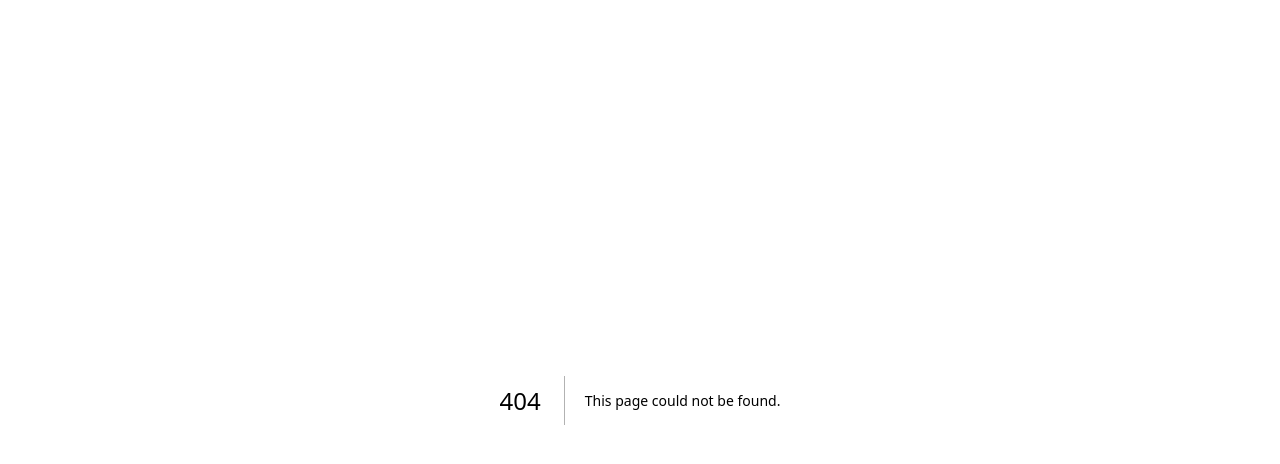
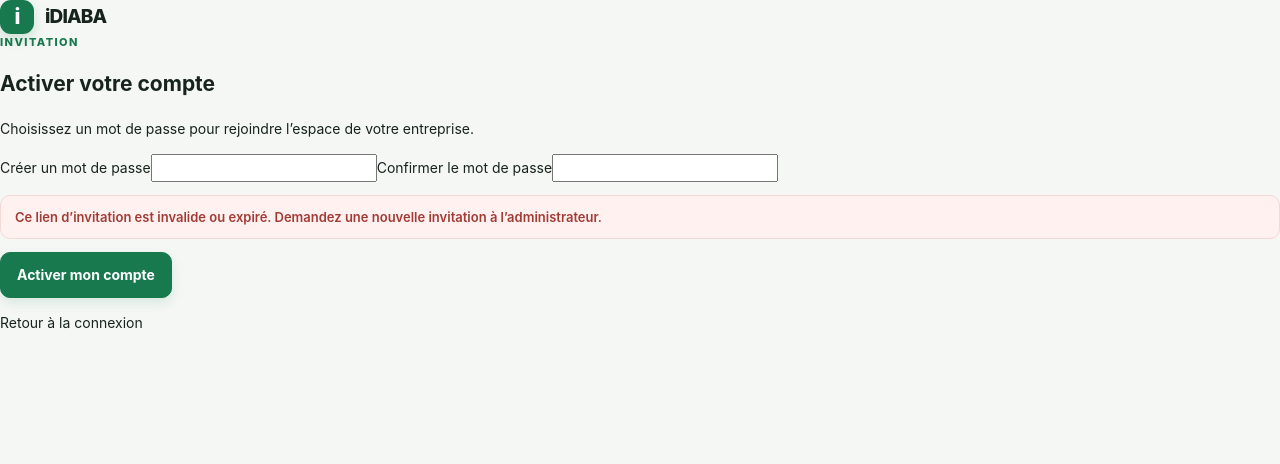
Before and after one commit to Nasora-group/iDIABA, a Next.js app: page /auth/accept-invite in a window 1280 px wide. Before the commit this address had no page. Shown: the top 464 px of the page. Built offline with nearby package versions, Linux system fonts and the light colour scheme; no server answers.

Commit message:
fix(auth): corriger les liens d’invitation en production (#37)
* fix(auth): force production invitation redirect

* feat(auth): add invitation acceptance form

* feat(auth): add production invitation activation page

```diff
--- /dev/null
+++ b/app/auth/accept-invite/accept-invite-form.tsx
@@ -0,0 +1,70 @@
+"use client";
+
+import { useEffect, useState } from "react";
+import { useRouter } from "next/navigation";
+import { createClient } from "@/lib/supabase/client";
+
+export default function AcceptInviteForm() {
+  const router = useRouter();
+  const [ready, setReady] = useState(false);
+  const [email, setEmail] = useState("");
+  const [password, setPassword] = useState("");
+  const [confirmation, setConfirmation] = useState("");
+  const [error, setError] = useState("");
+  const [busy, setBusy] = useState(false);
+
+  useEffect(() => {
+    let active = true;
+    const supabase = createClient();
+    supabase.auth.getSession().then(({ data, error: sessionError }) => {
+      if (!active) return;
+      if (sessionError || !data.session) {
+        setError("Ce lien d’invitation est invalide ou expiré. Demandez une nouvelle invitation à l’administrateur.");
+      } else {
+        setEmail(data.session.user.email ?? "");
+      }
+      setReady(true);
+    });
+    return () => { active = false; };
+  }, []);
+
+  async function submit(event: React.FormEvent<HTMLFormElement>) {
+    event.preventDefault();
+    setError("");
+    if (password.length < 8) {
+      setError("Le mot de passe doit contenir au moins 8 caractères.");
+      return;
+    }
+    if (password !== confirmation) {
+      setError("Les deux mots de passe ne correspondent pas.");
+      return;
+    }
+    setBusy(true);
+    try {
+      const supabase = createClient();
+      const { error: updateError } = await supabase.auth.updateUser({ password });
+      if (updateError) throw updateError;
+      router.replace("/app");
+      router.refresh();
+    } catch (e) {
+      setError(e instanceof Error ? e.message : "Impossible d’activer le compte.");
+    } finally {
+      setBusy(false);
+    }
+  }
+
+  return (
+    <form className="auth-form" onSubmit={submit}>
+      {!ready ? <p className="auth-intro">Vérification de votre invitation…</p> : (
+        <>
+          {email && <label>Adresse e-mail<input value={email} readOnly /></label>}
+          <label>Créer un mot de passe<input type="password" autoComplete="new-password" value={password} onChange={(e) => setPassword(e.target.value)} minLength={8} required /></label>
+          <label>Confirmer le mot de passe<input type="password" autoComplete="new-password" value={confirmation} onChange={(e) => setConfirmation(e.target.value)} minLength={8} required /></label>
+          {error && <p className="form-error" role="alert">{error}</p>}
+          <button className="primary auth-submit" disabled={busy || !email}>{busy ? "Activation…" : "Activer mon compte"}</button>
+        </>
+      )}
+      {ready && error && !email && <p className="auth-switch"><a href="/login">Retour à la connexion</a></p>}
+    </form>
+  );
+}
--- /dev/null
+++ b/app/auth/accept-invite/page.tsx
@@ -0,0 +1,16 @@
+import Link from "next/link";
+import AcceptInviteForm from "./accept-invite-form";
+
+export default function AcceptInvitePage() {
+  return (
+    <main className="auth-shell">
+      <section className="auth-card">
+        <Link className="brand auth-brand" href="/"><span className="mark">i</span><span>iDIABA</span></Link>
+        <p className="eyebrow">INVITATION</p>
+        <h1>Activer votre compte</h1>
+        <p className="auth-intro">Choisissez un mot de passe pour rejoindre l’espace de votre entreprise.</p>
+        <AcceptInviteForm />
+      </section>
+    </main>
+  );
+}
```
Also changed, not shown: 1 other file (tests, documents, lock files or other folders).
